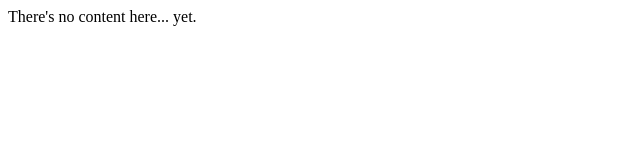
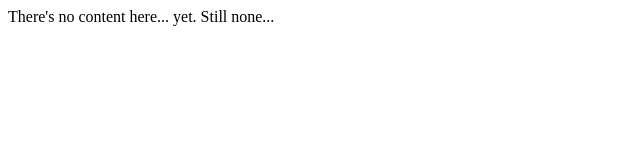
Before and after one commit to henryrt/henryrt.github.io, a plain HTML site: page index.html in a window 1280 px wide. Shown: the full height of the page, 0-640 px from the left. Drawn offline with Linux system fonts and the light colour scheme.

Commit message:
Added app.js

```diff
--- a/index.html
+++ b/index.html
@@ -1,3 +1,9 @@
 <HTML>
+    <BODY>
 There's no content here... yet.
+
+    Still none...
+
+        <SCRIPT src="js/app.js"></SCRIPT>
+    </BODY>
 </HTML>
--- /dev/null
+++ b/js/app.js
@@ -0,0 +1,4 @@
+(function () {
+    'use strict';
+
+}());
```
